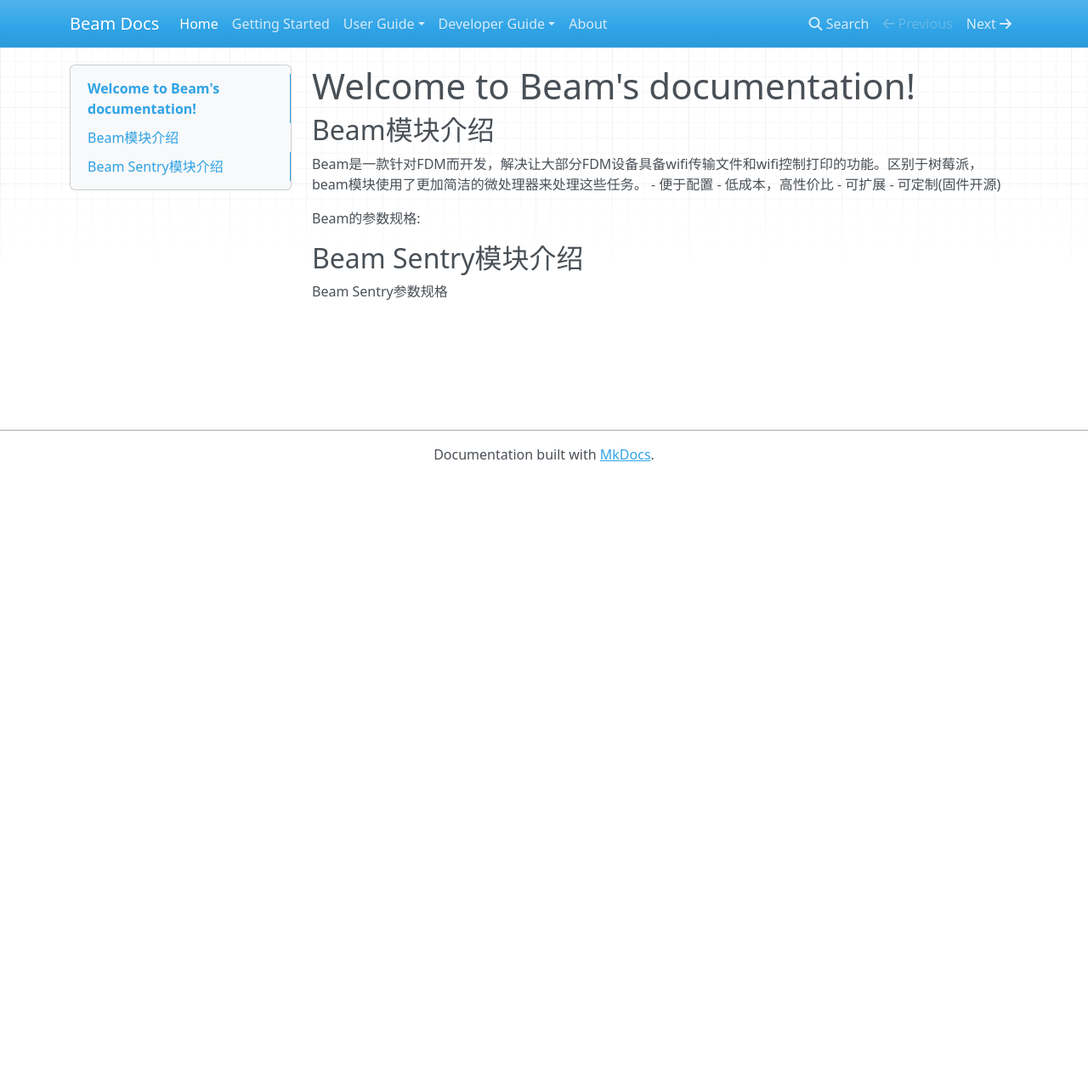
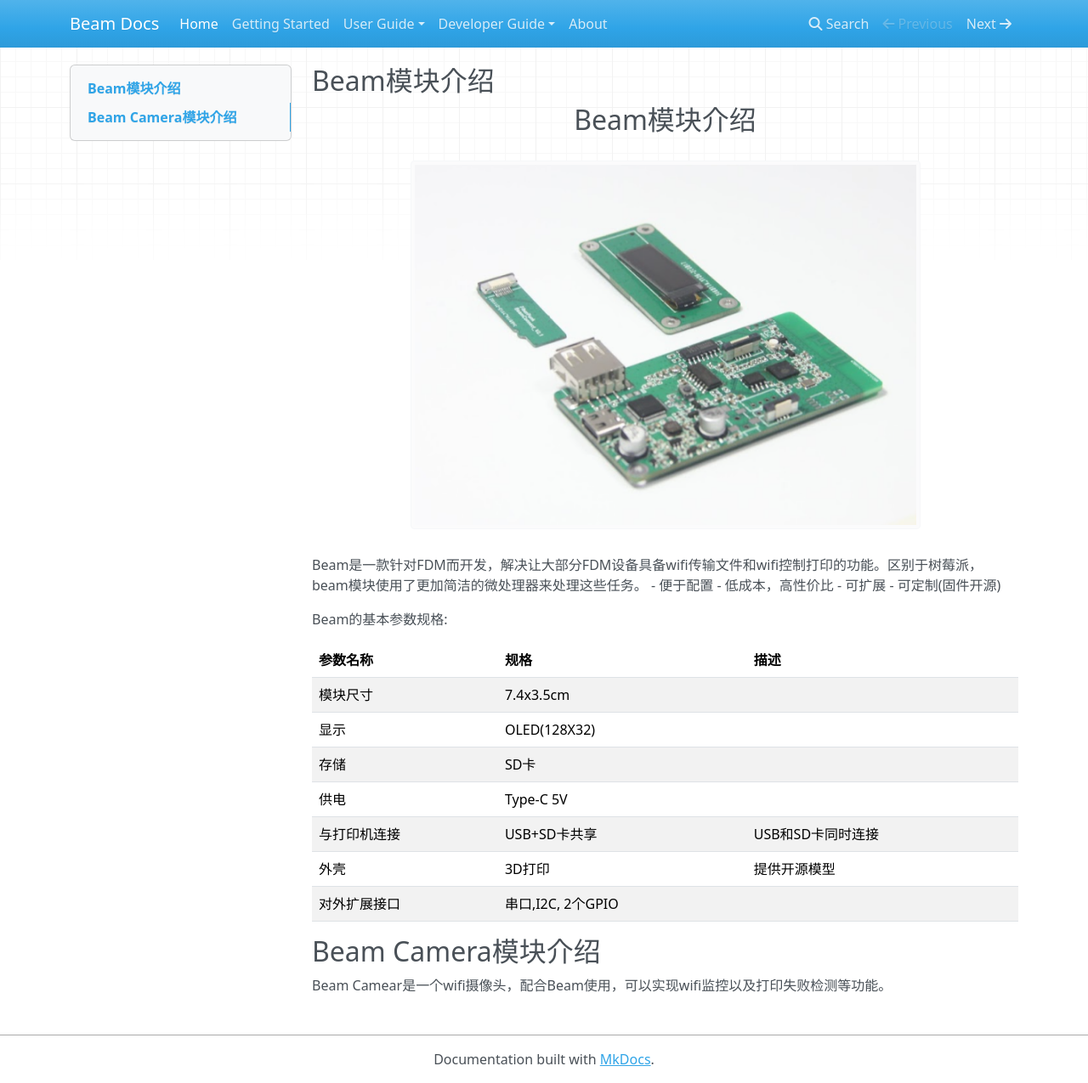
Before and after one commit to fiber-punk/BeamDocs, an MkDocs documentation site: the page built from docs/index.md, in a window 1280 px wide and 1275 px high. Shown: the whole window at 85% size. Built offline with MkDocs 1.6.1, drawn with Linux system fonts in a browser that asks for light colours; nearby versions of some CDN libraries.

Commit message:
:memo: index.md

```diff
--- a/docs/index.md
+++ b/docs/index.md
@@ -1,6 +1,9 @@
-# Welcome to Beam's documentation!
+## Beam模块介绍
 
-## Beam模块介绍
+<div align=center>
+<h2>Beam模块介绍</h2>
+<img src="./images/module-1.png" width=600 />
+</div>
 
 
 Beam是一款针对FDM而开发，解决让大部分FDM设备具备wifi传输文件和wifi控制打印的功能。区别于树莓派，beam模块使用了更加简洁的微处理器来处理这些任务。
@@ -9,9 +12,20 @@
 - 可扩展
 - 可定制(固件开源)
 
-Beam的参数规格:
+Beam的基本参数规格:
+
+| 参数名称   | 规格             | 描述          |
+|--------|----------------|-------------|
+| 模块尺寸   | 7.4x3.5cm      |             |
+| 显示     | OLED(128X32)   |             |
+| 存储     | SD卡            |             |
+| 供电     | Type-C 5V      |             |
+| 与打印机连接 | USB+SD卡共享      | USB和SD卡同时连接 |
+| 外壳     | 3D打印           | 提供开源模型      |
+| 对外扩展接口 | 串口,I2C, 2个GPIO |             |
 
 
-## Beam Sentry模块介绍
 
-Beam Sentry参数规格
+## Beam Camera模块介绍
+
+Beam Camear是一个wifi摄像头，配合Beam使用，可以实现wifi监控以及打印失败检测等功能。
```
Also changed, not shown: docs/images/module-1.png (added).
